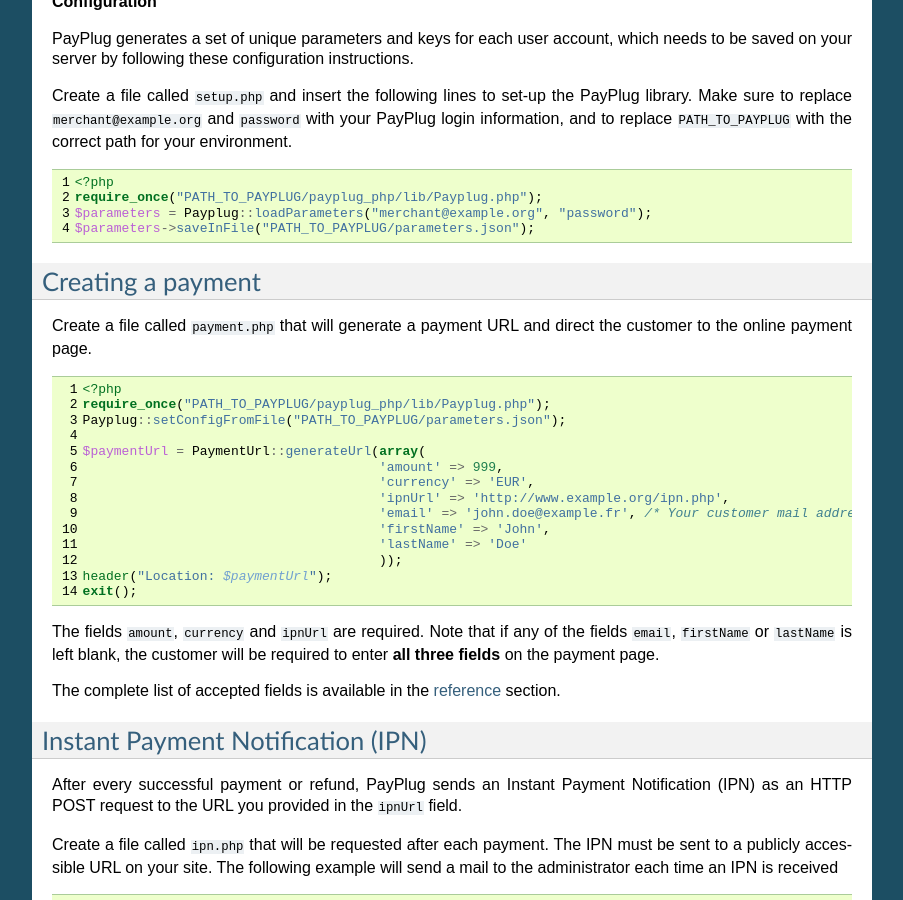
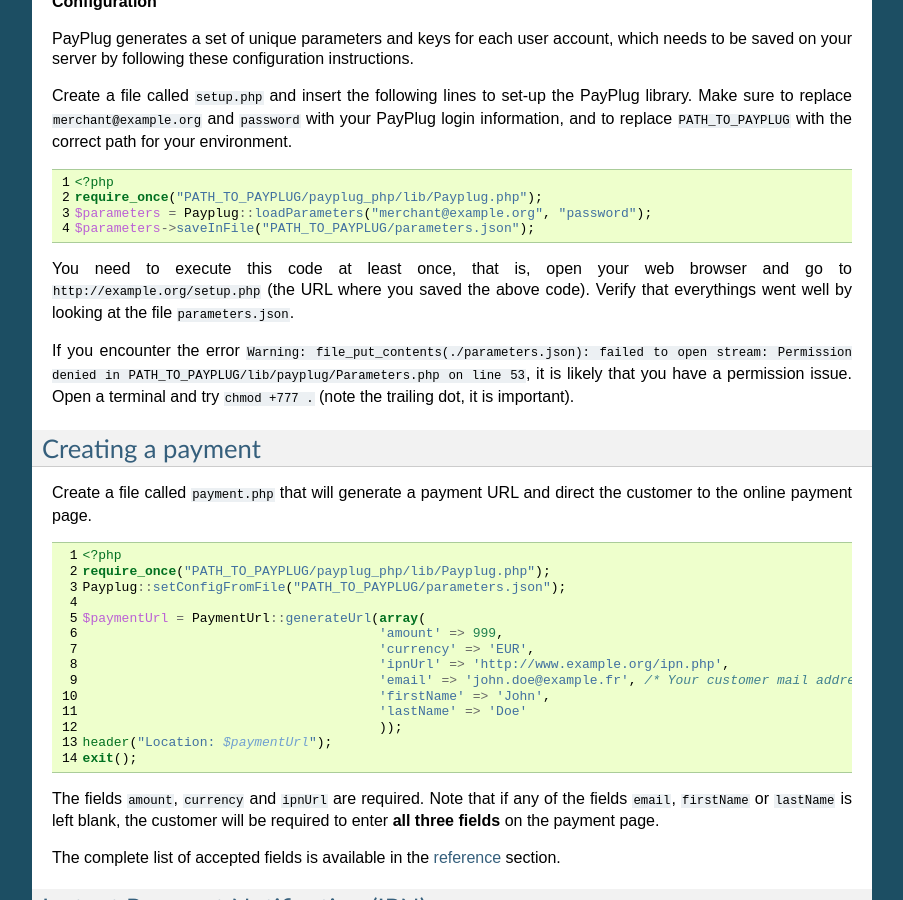
Before and after one commit to payplug/payplug-php, a Sphinx documentation site: the page built from docs/index.rst, in a window 1280 px wide and 900 px high, scrolled down 1003 px. Shown: the whole window, without its empty margins (198-1101 px from the left). Built offline with Sphinx 7.4.7, drawn with Linux system fonts in a browser that asks for light colours.

Commit message:
Added instructions to retreive autoconfig parameters.json

```diff
--- a/docs/index.rst
+++ b/docs/index.rst
@@ -46,6 +46,11 @@
    require_once("PATH_TO_PAYPLUG/payplug_php/lib/Payplug.php");
    $parameters = Payplug::loadParameters("merchant@example.org", "password");
    $parameters->saveInFile("PATH_TO_PAYPLUG/parameters.json");
+
+
+You need to execute this code at least once, that is, open your web browser and go to ``http://example.org/setup.php`` (the URL where you saved the above code). Verify that everythings went well by looking at the file ``parameters.json``.
+
+If you encounter the error ``Warning: file_put_contents(./parameters.json): failed to open stream: Permission denied in PATH_TO_PAYPLUG/lib/payplug/Parameters.php on line 53``, it is likely that you have a permission issue. Open a terminal and try ``chmod +777 .`` (note the trailing dot, it is important).
 
 
 Creating a payment
```
